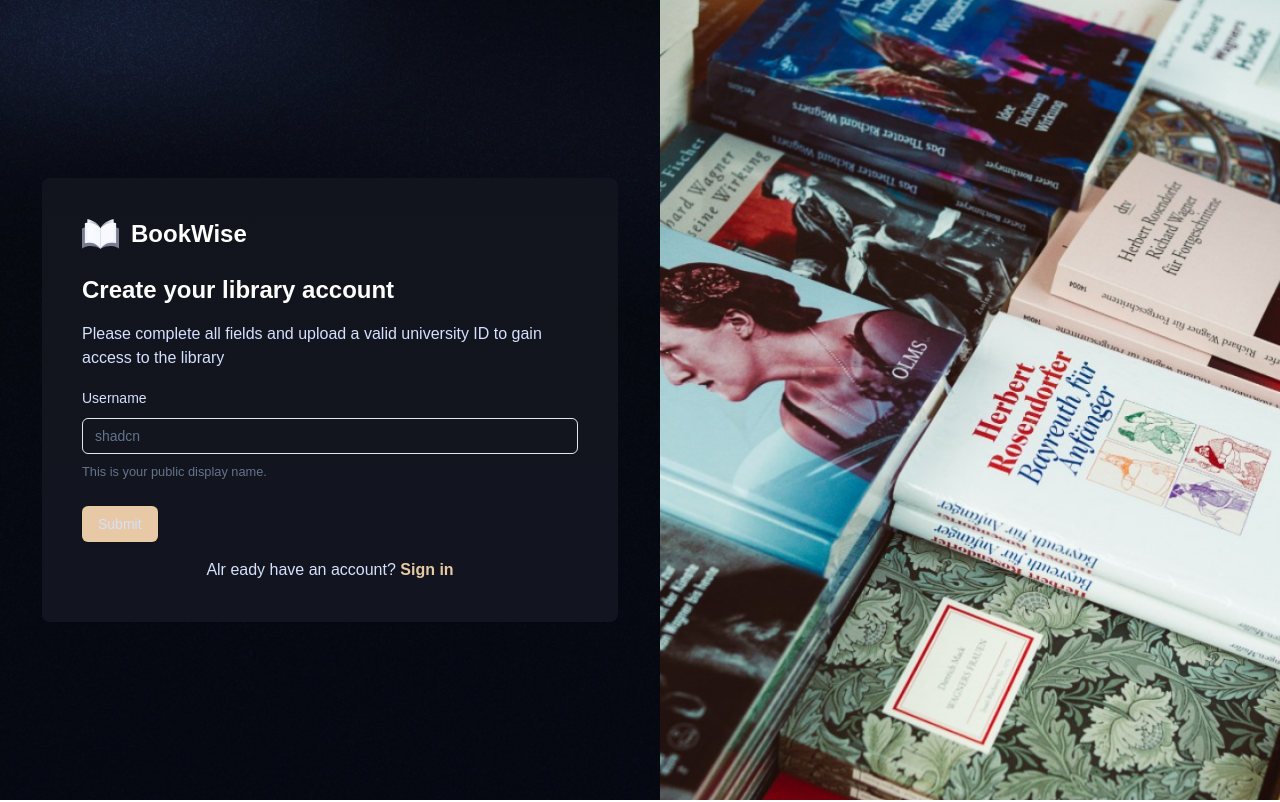
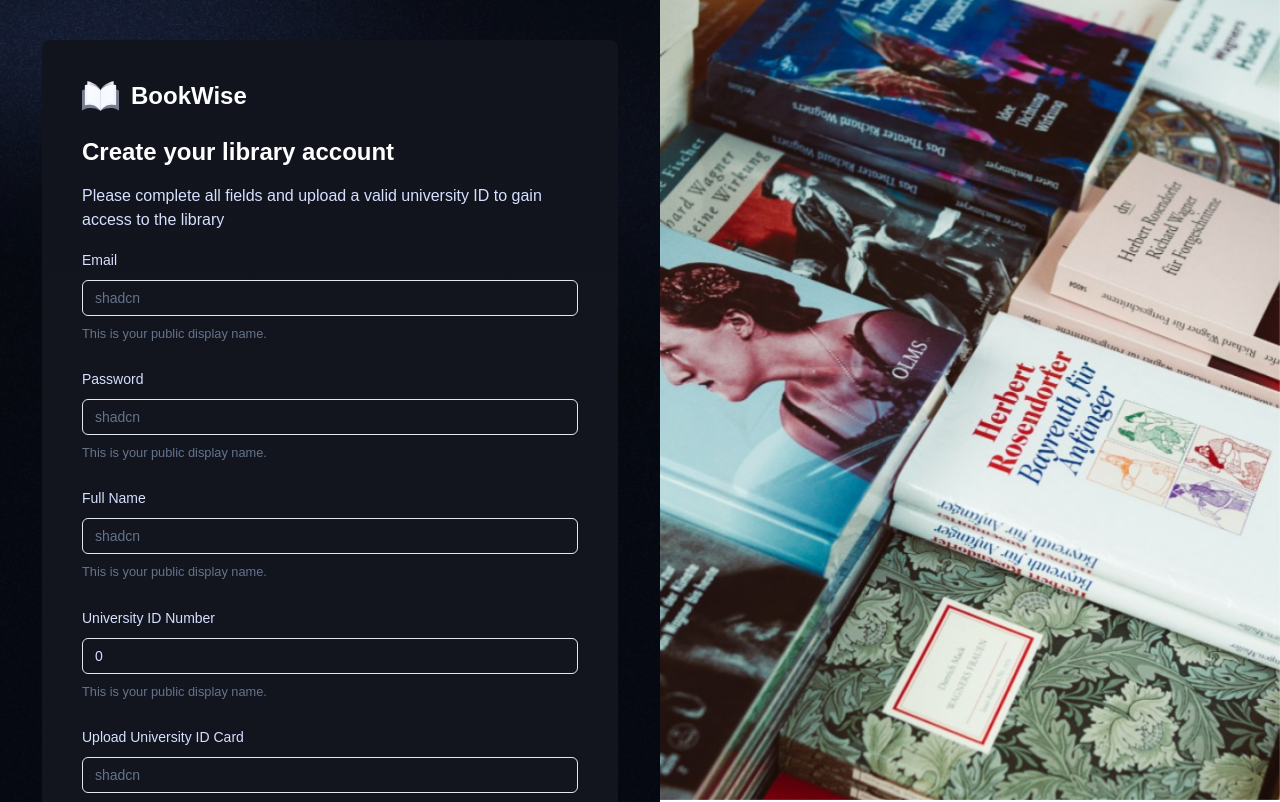
Before and after one commit to MavlonjonMirzaxalilov/bookwise, a Next.js app: page /sign-up in a window 1280 px wide. Shown: the top 802 px of the page. Built offline with nearby package versions, Linux system fonts and the light colour scheme; a web font is replaced by a local one.

Commit message:
bug fixes and optimize

```diff
--- a/components/AuthForm.tsx
+++ b/components/AuthForm.tsx
@@ -21,6 +21,7 @@ import {
 } from "@/components/ui/form";
 import { Input } from "@/components/ui/input";
 import Link from "next/link";
+import { FIELD_NAMES } from "@/constants";
 
 interface Props<T extends FieldValues> {
   schema: ZodType<T>;
@@ -60,12 +61,16 @@ const AuthForm = <T extends FieldValues>({
           onSubmit={form.handleSubmit(handleSubmit)}
           className="w-full space-y-6"
         >
+          {Object.keys(defaultValues).map((field) => (
             <FormField
+              key={field}
               control={form.control}
-            name="username"
+              name={field as Path<T>}
               render={({ field }) => (
                 <FormItem>
-                <FormLabel>Username</FormLabel>
+                  <FormLabel className={"capitalize"}>
+                    {FIELD_NAMES[field.name as keyof typeof FIELD_NAMES]}
+                  </FormLabel>
                   <FormControl>
                     <Input placeholder="shadcn" {...field} />
                   </FormControl>
@@ -76,6 +81,8 @@ const AuthForm = <T extends FieldValues>({
                 </FormItem>
               )}
             />
+          ))}
+
           <Button type="submit">Submit</Button>
         </form>
       </Form>
--- /dev/null
+++ b/components/ImageUpload.tsx
@@ -0,0 +1,6 @@
+import React from "react";
+
+const ImageUpload = () => {
+  return <div>ImageUpload</div>;
+};
+export default ImageUpload;
--- a/constants/index.ts
+++ b/constants/index.ts
@@ -41,9 +41,9 @@ export const adminSideBarLinks = [
 ];
 
 export const FIELD_NAMES = {
-  fullname: "Full name",
   email: "Email",
   universityId: "University ID Number",
+  fullName: "Full name",
   password: "Password",
   universityCard: "Upload University ID Card",
 };
```
Lines whose indentation alone changed are shown as unchanged.
